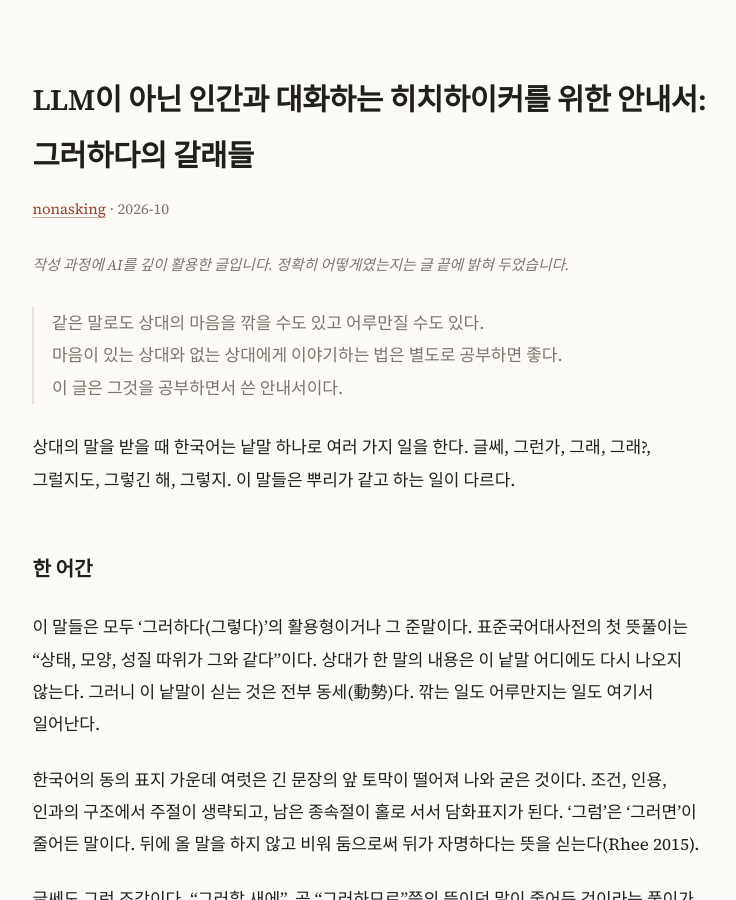
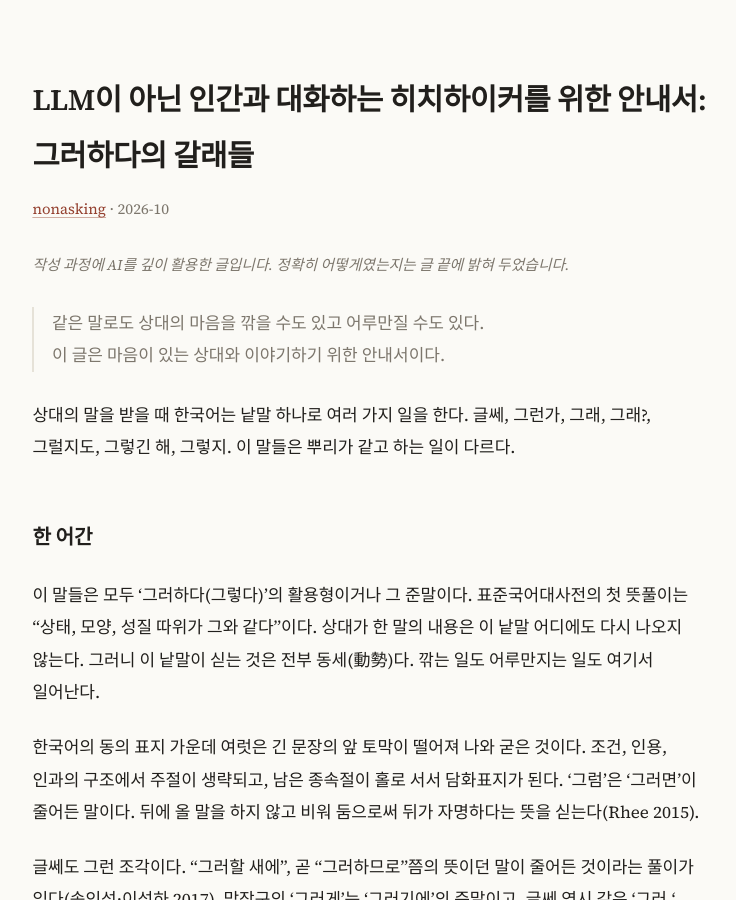
Before and after one commit to nonasking/essays, a Jekyll site: the page built from ways-of-saying-so/index.md, in a window 1280 px wide and 900 px high. Shown: the whole window, without its empty margins (270-1006 px from the left). Built offline with Jekyll 4.4.1, drawn with Linux system fonts in a browser that asks for light colours.

Commit message:
그러하다의 갈래들: align opening epigraph with 가시거리
Co-Authored-By: Claude Opus 5.5 <noreply@anthropic.com>
Claude-Session: https://claude.ai/code/session_0155Q88w6ob62qPWYsFCmZ6d

```diff
--- a/ways-of-saying-so/index.md
+++ b/ways-of-saying-so/index.md
@@ -12,8 +12,7 @@ description: 같은 말로도 상대의 마음을 깎을 수도 있고 어루만
 <small>*작성 과정에 AI를 깊이 활용한 글입니다. 정확히 어떻게였는지는 글 끝에 밝혀 두었습니다.*</small>
 
 > 같은 말로도 상대의 마음을 깎을 수도 있고 어루만질 수도 있다.
-> 마음이 있는 상대와 없는 상대에게 이야기하는 법은 별도로 공부하면 좋다.
-> 이 글은 그것을 공부하면서 쓴 안내서이다.
+> 이 글은 마음이 있는 상대와 이야기하기 위한 안내서이다.
 
 상대의 말을 받을 때 한국어는 낱말 하나로 여러 가지 일을 한다. 글쎄, 그런가, 그래, 그래?, 그럴지도, 그렇긴 해, 그렇지. 이 말들은 뿌리가 같고 하는 일이 다르다.
 
```
Also changed, not shown: 1 other file.
